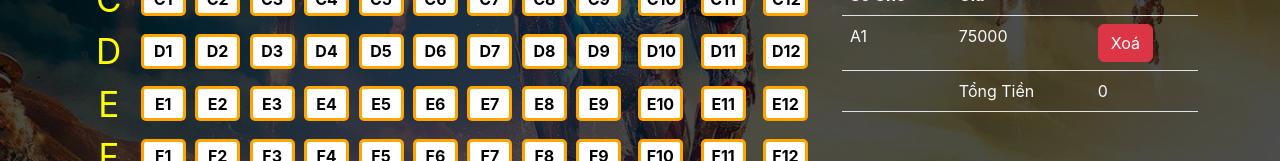
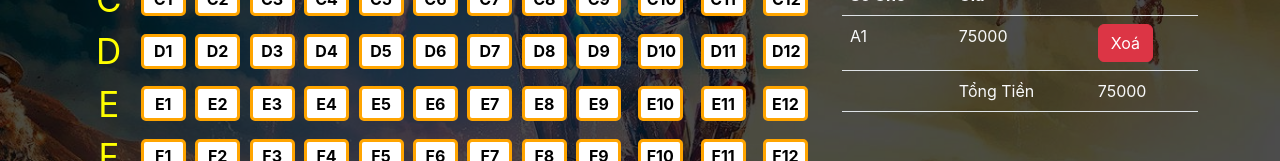
Before and after one commit to hoang-nguyen1403/BC30ReactEX, a React (Create React App) app: page /movieBooking in a window 1280 px wide. Both pictures are taken after a click on the button "A1". Shown: the part 385-546 px from the top of the page. Built offline with nearby package versions, Linux system fonts and the light colour scheme.

Commit message:
add delete function

```diff
--- a/src/pages/MovieBooking/BookingChair.jsx
+++ b/src/pages/MovieBooking/BookingChair.jsx
@@ -3,13 +3,11 @@ import { connect } from "react-redux";
 
 class BookingChair extends Component {
   handleBooking = (e, chairCode)=>{
-    console.log("chairCode ", chairCode)
     const action = {
       type: "BOOKING_CANCEL_CHAIR",
       payload: { chairCode: chairCode },
     }
     this.props.dispatch(action);
-    // alert(`Chair ${chairCode} is booked by you`);
   }
   render() {
     let { bookingInfo, bookingTicket } = this.props.bookingMovieReducer;
--- a/src/pages/MovieBooking/TicketTable.jsx
+++ b/src/pages/MovieBooking/TicketTable.jsx
@@ -46,7 +46,19 @@ class TicketTable extends Component {
                 return <tr key={index}>
                   <td>{prop.soGhe}</td>
                   <td>{prop.gia}</td>
-                  <td><button className="btn btn-danger">Xoá</button></td>
+                  <td><button className="btn btn-danger"
+                  onClick={()=>{
+                    const action = {
+                      type: "DELETE_CHAIR",
+                      payload: { chairCode: prop.soGhe },
+
+                    }
+                    if(window.confirm("Are you sure to delete this chair ?")){
+                      this.props.dispatch(action);
+                    }
+
+                  }}
+                  >Xoá</button></td>
                 </tr>
               })
             }
@@ -55,7 +67,12 @@ class TicketTable extends Component {
             <tr>
               <td></td>
               <td>Tổng Tiền</td>
-              <td>0</td>
+              <td>{
+                    bookingTicket.reduce(
+                        (quantity, chair, index) => {
+                          return quantity +chair.gia;
+                        },0)
+                }</td>
             </tr>
           </tfoot>
         </table>
--- a/src/redux/reducers/bookingMovieReducer.jsx
+++ b/src/redux/reducers/bookingMovieReducer.jsx
@@ -208,6 +208,13 @@ export const bookingMovieReducer = (state = initialState, action) => {
       state.bookingTicket = bookingTicket
       return {...state}
     }
+    case "DELETE_CHAIR":{
+      let { chairCode } = action.payload;
+      let bookingTicket = [...state.bookingTicket]
+      bookingTicket = bookingTicket.filter((p) => p.soGhe !== chairCode)
+      state.bookingTicket = bookingTicket
+      return {...state}
+    }
   default:
     return state
   }
```
